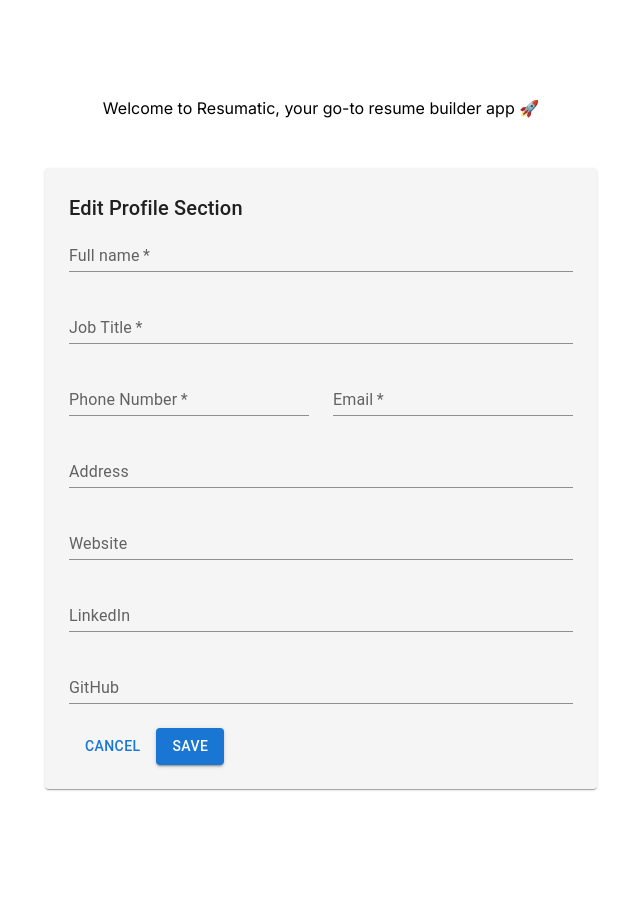
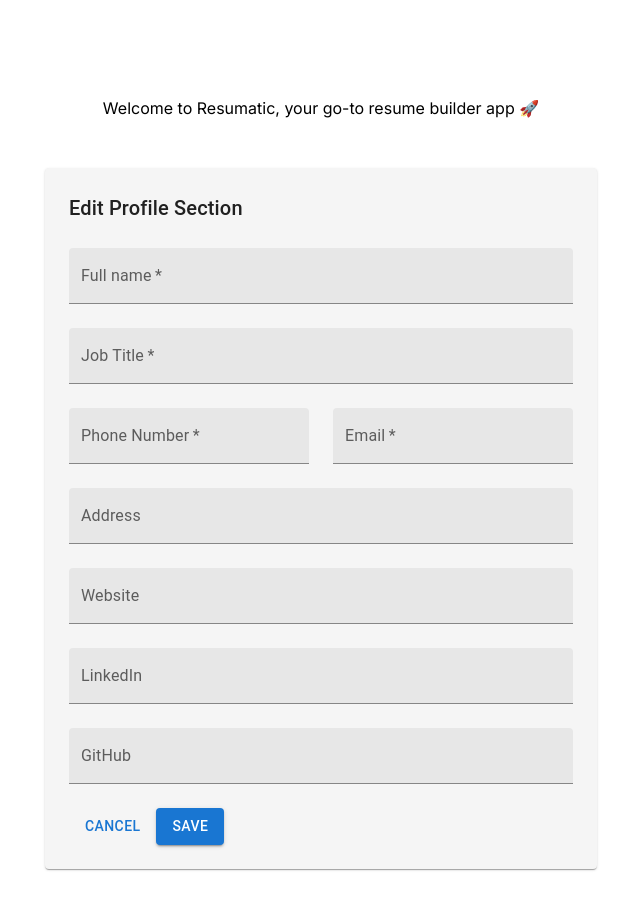
Before and after one commit to NacarateJ/resumatic, a Next.js app: page / in a window 1280 px wide. Shown: the top 910 px of the page, without its empty margins (319-959 px from the left). Built offline with nearby package versions, Linux system fonts and the light colour scheme.

Commit message:
update edit profile section

```diff
--- a/components/EditProfileSection.js
+++ b/components/EditProfileSection.js
@@ -1,11 +1,22 @@
 import SectionContainer from './SectionContainer';
 import Grid from '@mui/material/Grid';
 import TextField from '@mui/material/TextField';
+import Box from '@mui/material/Box';
+import Button from '@mui/material/Button';
 
 export default function EditProfileSection() {
+  const handleSubmit = (event) => {
+    event.preventDefault();
+    const data = new FormData(event.currentTarget);
+    console.log({
+      data,
+    });
+  };
+
   return (
     <>
       <SectionContainer title='Edit Profile Section'>
+        <Box component='form' onSubmit={handleSubmit} sx={{ mt: 3 }}>
           <Grid container spacing={3}>
             <Grid item xs={12}>
               <TextField
@@ -15,7 +26,7 @@ export default function EditProfileSection() {
                 label='Full name'
                 fullWidth
                 autoComplete='name'
-              variant='standard'
+                variant='filled'
               />
             </Grid>
             <Grid item xs={12}>
@@ -25,7 +36,7 @@ export default function EditProfileSection() {
                 name='jobTitle'
                 label='Job Title'
                 fullWidth
-              variant='standard'
+                variant='filled'
               />
             </Grid>
             <Grid item xs={12} sm={6}>
@@ -36,7 +47,7 @@ export default function EditProfileSection() {
                 label='Phone Number'
                 fullWidth
                 autoComplete='tel'
-              variant='standard'
+                variant='filled'
               />
             </Grid>
             <Grid item xs={12} sm={6}>
@@ -47,7 +58,7 @@ export default function EditProfileSection() {
                 label='Email'
                 fullWidth
                 autoComplete='email'
-              variant='standard'
+                variant='filled'
               />
             </Grid>
             <Grid item xs={12}>
@@ -56,7 +67,7 @@ export default function EditProfileSection() {
                 name='address'
                 label='Address'
                 fullWidth
-              variant='standard'
+                variant='filled'
               />
             </Grid>
             <Grid item xs={12}>
@@ -65,7 +76,7 @@ export default function EditProfileSection() {
                 name='website'
                 label='Website'
                 fullWidth
-              variant='standard'
+                variant='filled'
               />
             </Grid>
             <Grid item xs={12}>
@@ -74,7 +85,7 @@ export default function EditProfileSection() {
                 name='linkedin'
                 label='LinkedIn'
                 fullWidth
-              variant='standard'
+                variant='filled'
               />
             </Grid>
             <Grid item xs={12}>
@@ -83,10 +94,15 @@ export default function EditProfileSection() {
                 name='github'
                 label='GitHub'
                 fullWidth
-              variant='standard'
+                variant='filled'
               />
             </Grid>
           </Grid>
+          <Button sx={{ mt: 3, ml: 1 }}>Cancel</Button>
+          <Button type='submit' variant='contained' sx={{ mt: 3, ml: 1 }}>
+            Save
+          </Button>
+        </Box>
       </SectionContainer>
     </>
   );
--- a/components/SectionContainer.js
+++ b/components/SectionContainer.js
@@ -19,10 +19,6 @@ export default function SectionContainer(props) {
             {props.title}
           </Typography>
           {props.children}
-          <Button sx={{ mt: 3, ml: 1 }}>Cancel</Button>
-          <Button variant='contained' sx={{ mt: 3, ml: 1 }}>
-            Save
-          </Button>
         </Paper>
       </Container>
     </>
```
Lines whose indentation alone changed are shown as unchanged.
